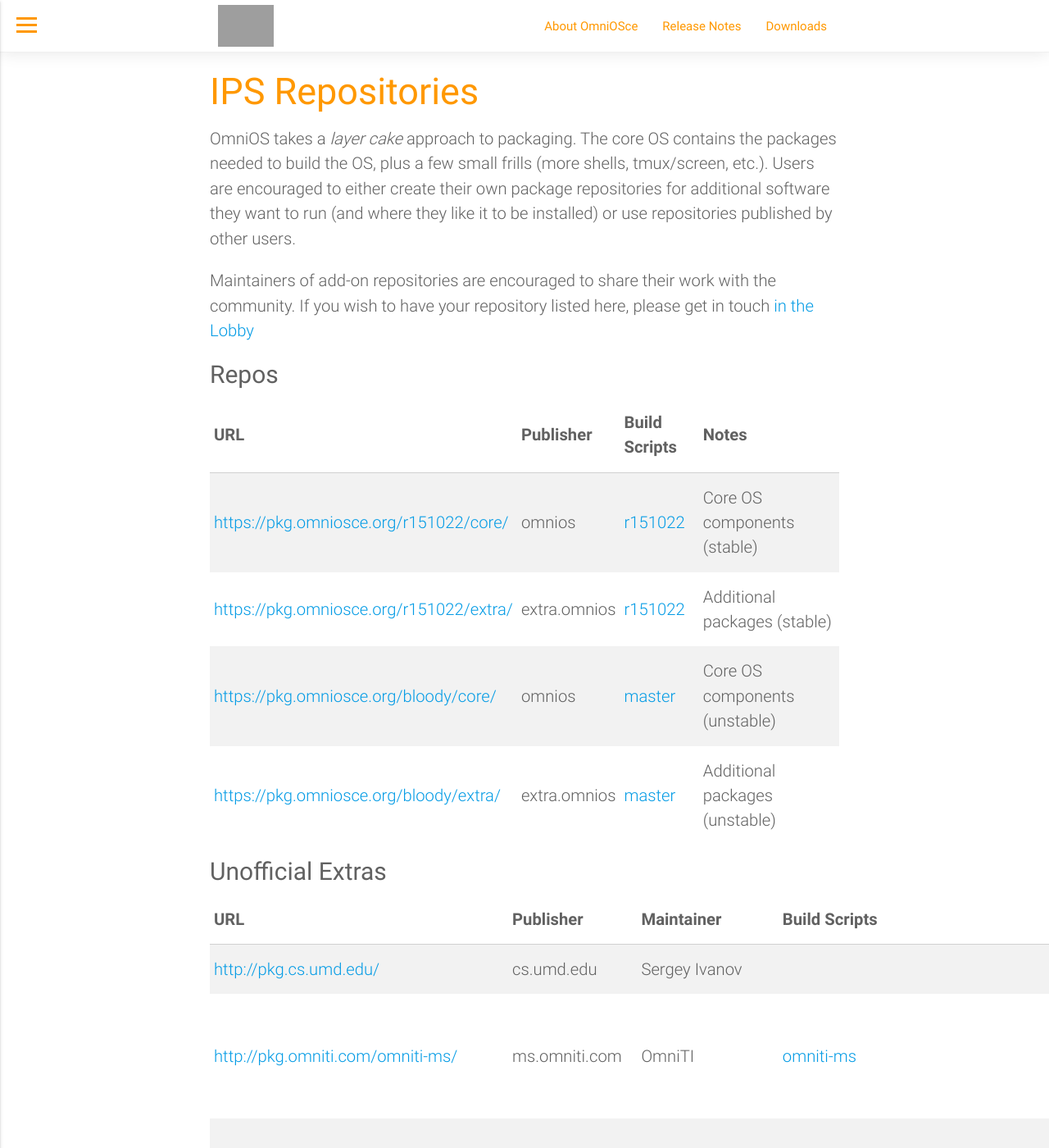
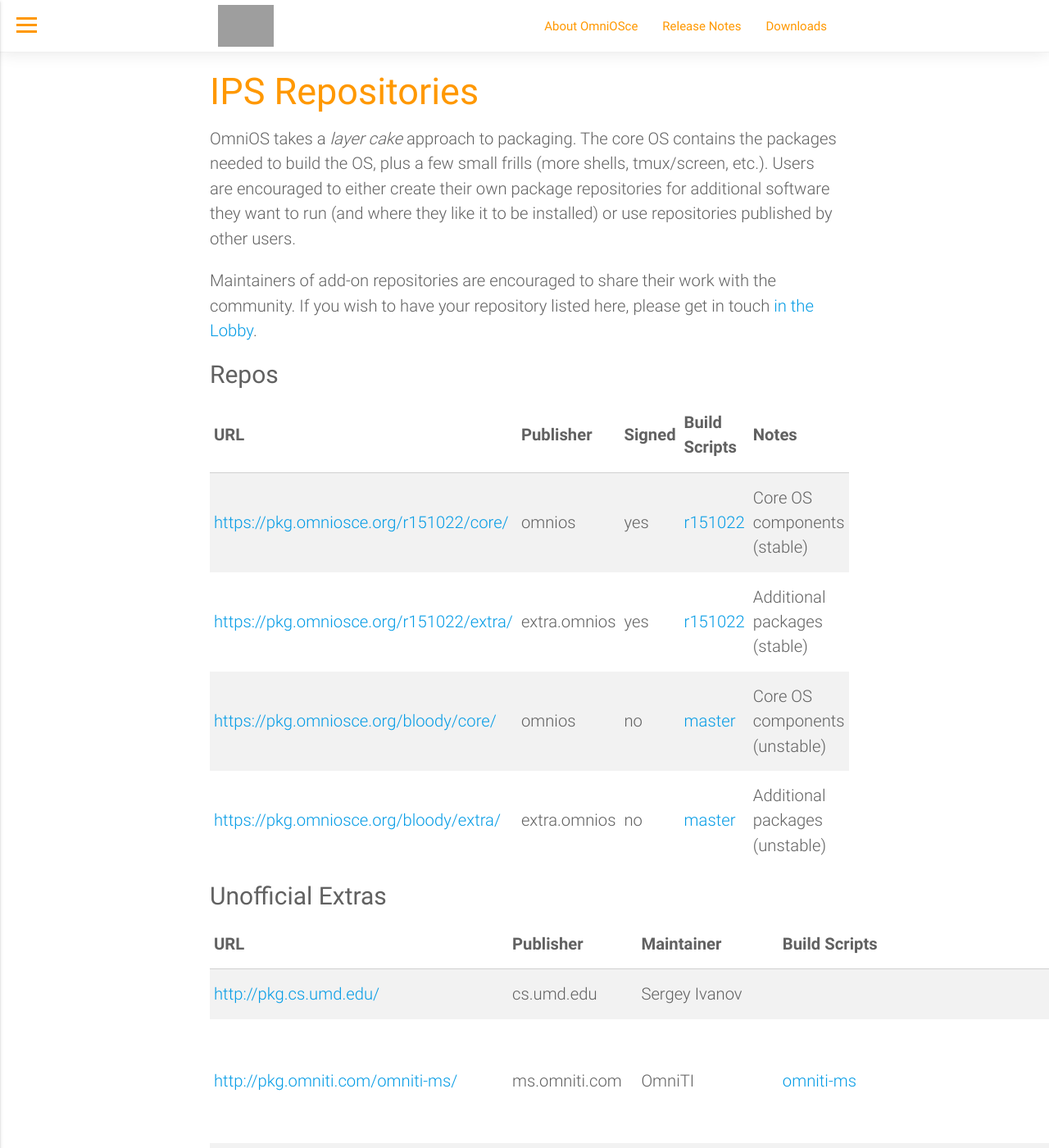
Before and after one commit to omniosorg/omniosorg.github.io, a Jekyll site: the page built from _docs/info/ipsrepos.md, in a window 1280 px wide and 1400 px high. Shown: the whole window at 82% size. Built offline with Jekyll 4.4.1, drawn with Linux system fonts in a browser that asks for light colours; grey boxes are pictures that could not be loaded.

Commit message:
add pkg signature info to repo list

```diff
--- a/_docs/info/ipsrepos.md
+++ b/_docs/info/ipsrepos.md
@@ -14,16 +14,16 @@
 
 Maintainers of add-on repositories are encouraged to share their work with the
 community. If you wish to have your repository listed here, please get in
-touch [in the Lobby](https://gitter.im/omniosorg/Lobby)
+touch [in the Lobby](https://gitter.im/omniosorg/Lobby).
 
 ## Repos
 
-| URL                                        | Publisher    | Build Scripts                                                     | Notes                                       |
-|--------------------------------------------|--------------|-------------------------------------------------------------------|---------------------------------------------|
-| <https://pkg.omniosce.org/r151022/core/>   | omnios       | [r151022](https://github.com/omniosorg/omnios-build/tree/r151022) | Core OS components (stable)
-| <https://pkg.omniosce.org/r151022/extra/>  | extra.omnios | [r151022](https://github.com/omniosorg/omnios-extra/tree/r151022) | Additional packages (stable)
-| <https://pkg.omniosce.org/bloody/core/>    | omnios       | [master](https://github.com/omniosorg/omnios-build)               | Core OS components (unstable)
-| <https://pkg.omniosce.org/bloody/extra/>   | extra.omnios | [master](https://github.com/omniosorg/omnios-extra)               | Additional packages (unstable)
+| URL                                        | Publisher    | Signed | Build Scripts                                                     | Notes                                       |
+|--------------------------------------------|--------------|--------|-------------------------------------------------------------------|---------------------------------------------|
+| <https://pkg.omniosce.org/r151022/core/>   | omnios       | yes    | [r151022](https://github.com/omniosorg/omnios-build/tree/r151022) | Core OS components (stable)
+| <https://pkg.omniosce.org/r151022/extra/>  | extra.omnios | yes    | [r151022](https://github.com/omniosorg/omnios-extra/tree/r151022) | Additional packages (stable)
+| <https://pkg.omniosce.org/bloody/core/>    | omnios       | no     | [master](https://github.com/omniosorg/omnios-build)               | Core OS components (unstable)
+| <https://pkg.omniosce.org/bloody/extra/>   | extra.omnios | no     | [master](https://github.com/omniosorg/omnios-extra)               | Additional packages (unstable)
 
 ## Unofficial Extras
 
```
